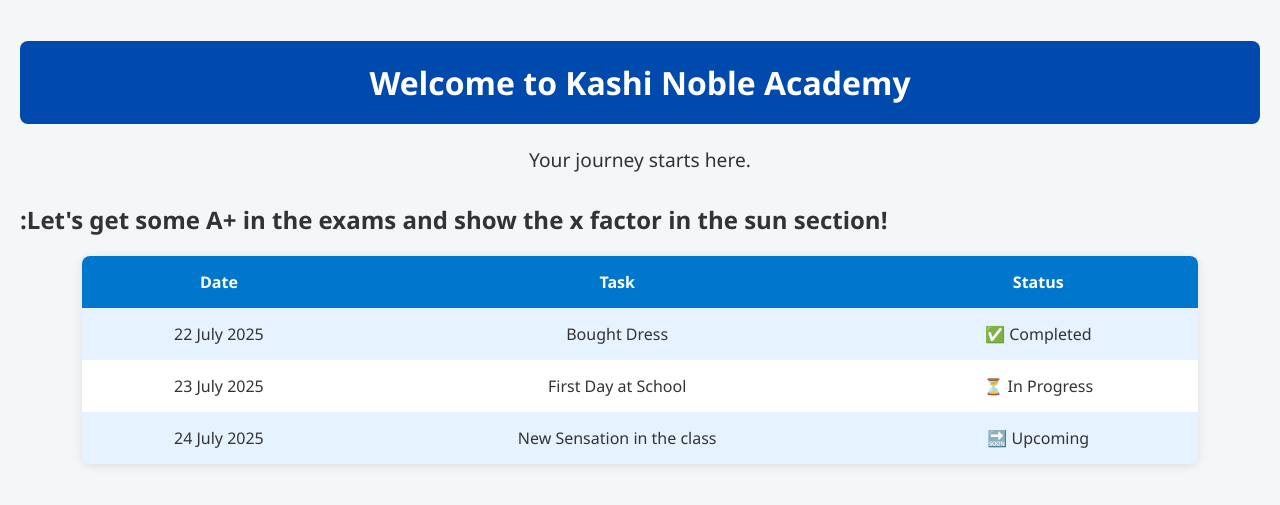
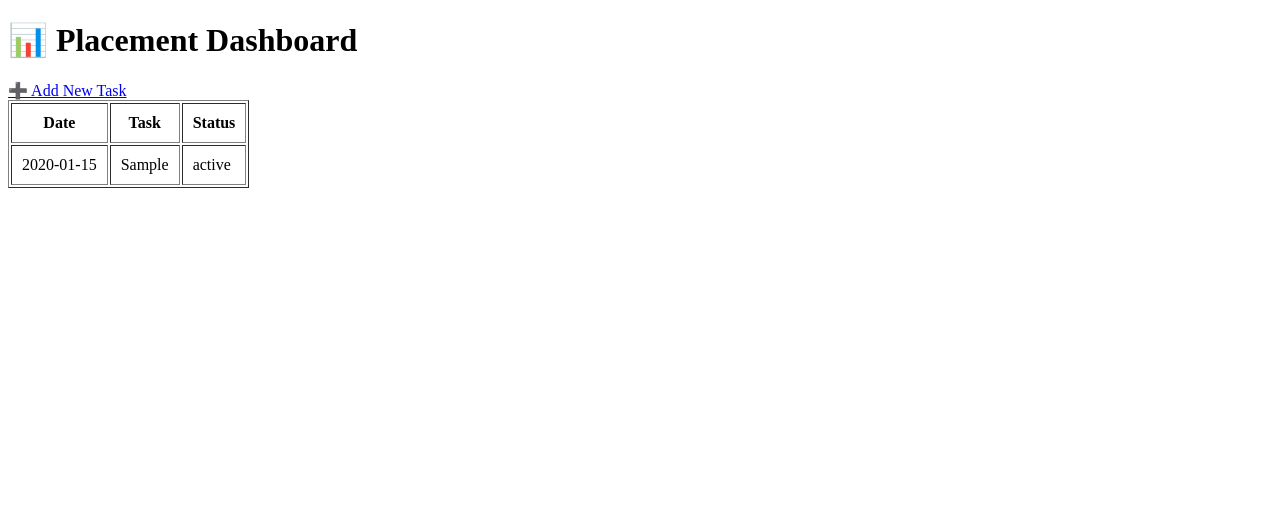
Before and after one commit to iamsam2347/placement-tracker, a Flask app: page / in a window 1280 px wide. Shown: the top 505 px of the page. Run offline with Flask 3, Linux system fonts and the light colour scheme; tables that the repository leaves empty hold one stand-in row (values such as "Sample post").

Commit message:
Added add_task page

```diff
--- a/app.py
+++ b/app.py
@@ -1,14 +1,40 @@
-from flask import Flask, render_template
+from flask import Flask, render_template, request, redirect
+import sqlite3
 
 app = Flask(__name__)
 
+# 🔧 Create DB if not exists
+def init_db():
+    with sqlite3.connect("tasks.db") as conn:
+        conn.execute("""
+            CREATE TABLE IF NOT EXISTS tasks (
+                id INTEGER PRIMARY KEY AUTOINCREMENT,
+                date TEXT NOT NULL,
+                task TEXT NOT NULL,
+                status TEXT NOT NULL
+            )
+        """)
+init_db()
+
+# 🏠 Homepage: Dashboard
 @app.route('/')
-def home():
-    return render_template('dashboard.html')  # or home.html if you have that
+def dashboard():
+    with sqlite3.connect("tasks.db") as conn:
+        tasks = conn.execute("SELECT * FROM tasks").fetchall()
+    return render_template("dashboard.html", tasks=tasks)
 
-@app.route('/dashboard')
-def dashboard():
-    return render_template('dashboard.html')
+# ➕ Add Task Route
+@app.route('/add', methods=["GET", "POST"])
+def add_task():
+    if request.method == "POST":
+        date = request.form["date"]
+        task = request.form["task"]
+        status = request.form["status"]
+        with sqlite3.connect("tasks.db") as conn:
+            conn.execute("INSERT INTO tasks (date, task, status) VALUES (?, ?, ?)", (date, task, status))
+        return redirect('/')
+    return render_template("add_task.html")
 
-if __name__ == '__main__':
-    app.run(debug=True, host='0.0.0.0', port=5050)
+# 🚀 Run App
+if __name__ == "__main__":
+    app.run(debug=True)
--- a/templates/dashboard.html
+++ b/templates/dashboard.html
@@ -2,84 +2,24 @@
 <html lang="en">
 <head>
   <meta charset="UTF-8">
-  <title>GOOD JOB, AAMIR KHAN !!</title>
-  <style>
-    body {
-      font-family: 'Segoe UI', Tahoma, Geneva, Verdana, sans-serif;
-      background-color: #f4f6f8;
-      color: #333;
-      margin: 0;
-      padding: 20px;
-    }
-
-    h1 {
-      background-color: #004aad;
-      color: white;
-      padding: 20px;
-      text-align: center;
-      border-radius: 8px;
-    }
-
-    p {
-      text-align: center;
-      font-size: 1.2em;
-      margin-bottom: 30px;
-    }
-
-    table {
-      width: 90%;
-      margin: auto;
-      border-collapse: collapse;
-      box-shadow: 0 2px 10px rgba(0,0,0,0.1);
-      border-radius: 8px;
-      overflow: hidden;
-    }
-
-    th, td {
-      padding: 15px;
-      text-align: center;
-    }
-
-    th {
-      background-color: #0077cc;
-      color: white;
-    }
-
-    tr:nth-child(even) {
-      background-color: #e6f2ff;
-    }
-
-    tr:nth-child(odd) {
-      background-color: #ffffff;
-    }
-  </style>
+  <title>Placement Tracker</title>
 </head>
 <body>
-  <h1>Welcome to Kashi Noble Academy</h1>
-  <p>Your journey starts here.</p>
-  <h2>:Let's get some A+ in the exams and show the x factor in the sun section!</h2>
-
-  <table>
+  <h1>📊 Placement Dashboard</h1>
+  <a href="/add">➕ Add New Task</a>
+  <table border="1" cellpadding="10">
     <tr>
       <th>Date</th>
       <th>Task</th>
       <th>Status</th>
     </tr>
+    {% for t in tasks %}
     <tr>
-      <td>22 July 2025</td>
-      <td>Bought Dress</td>
-      <td>✅ Completed</td>
+      <td>{{ t[1] }}</td>
+      <td>{{ t[2] }}</td>
+      <td>{{ t[3] }}</td>
     </tr>
-    <tr>
-      <td>23 July 2025</td>
-      <td>First Day at School</td>
-      <td>⏳ In Progress</td>
-    </tr>
-    <tr>
-      <td>24 July 2025</td>
-      <td> New Sensation in the class</td>
-      <td>🔜 Upcoming</td>
-    </tr>
+    {% endfor %}
   </table>
 </body>
 </html>
```
Also changed, not shown: templates/add_task.html (added, +35 -0 lines).
